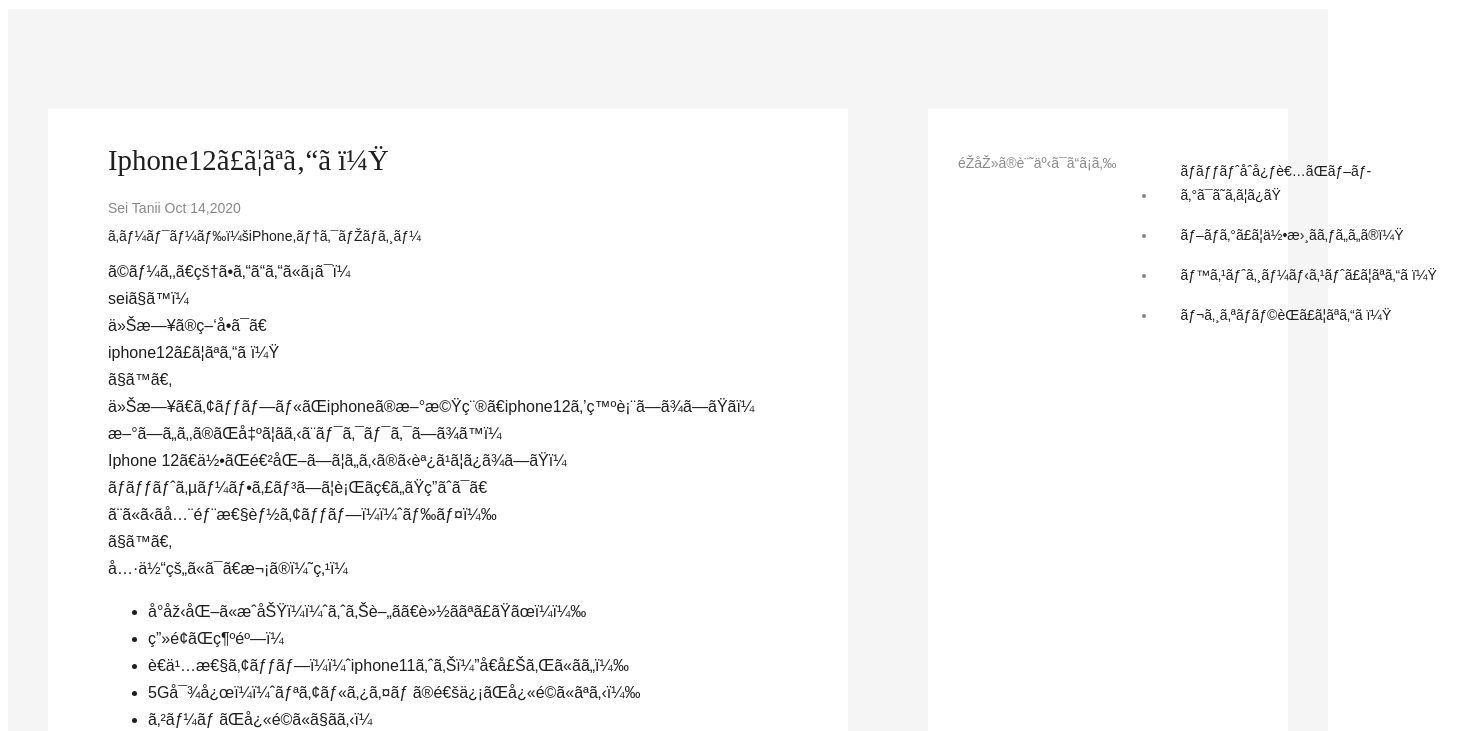
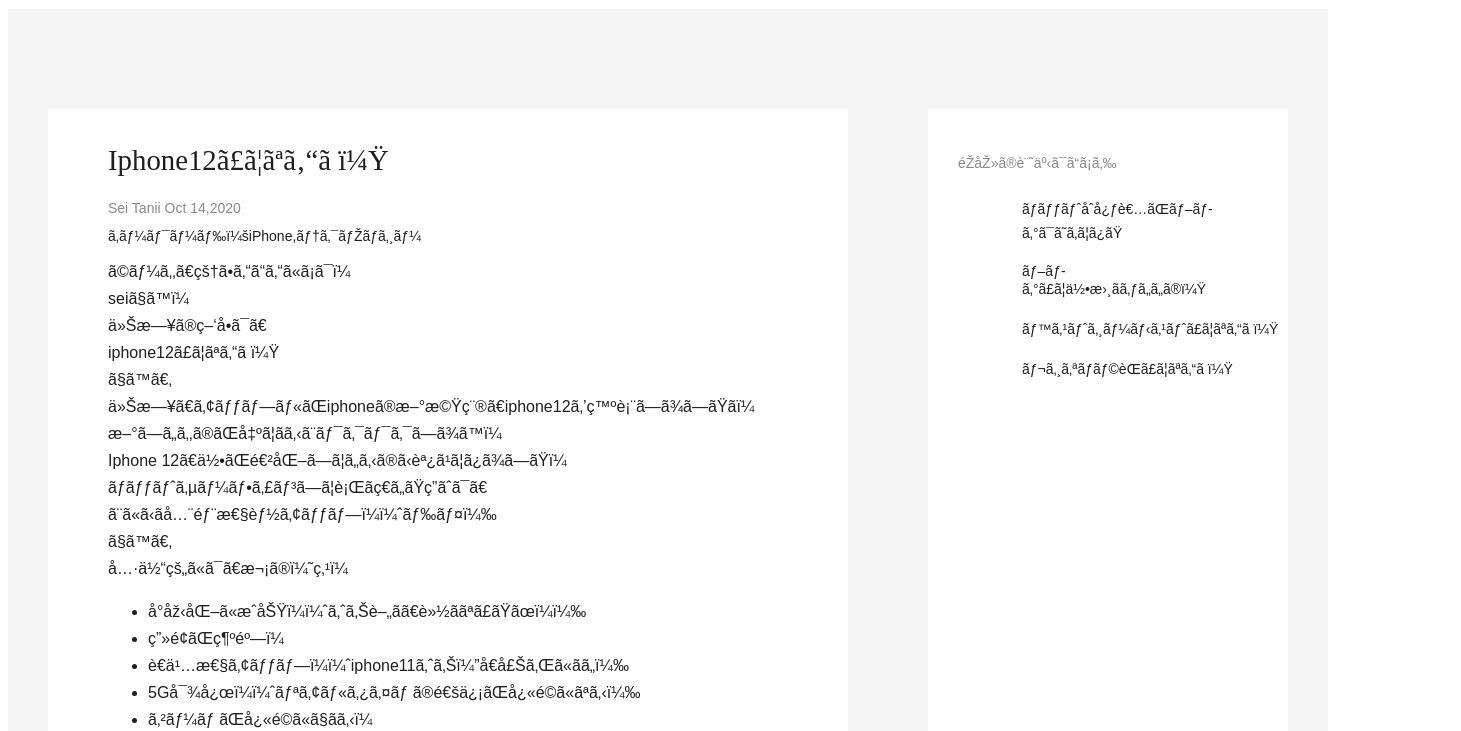
Before and after one commit to sei-tni-design/blog-20201014, a plain HTML site: page index.html in a window 1280 px wide. Shown: the part 69-800 px from the top of the page, 1461 px wide, since content can reach past the window. Drawn offline with Linux system fonts and the light colour scheme.

Commit message:
Update stylesheet.css

```diff
--- a/stylesheet.css
+++ b/stylesheet.css
@@ -73,9 +73,11 @@
   margin:0 40px;
   padding:30px 30px;
   width:300px;
-  display: inline-flex;
   background-color: #FFFFFF;
+}
 
+.main-link li{
+  list-style: none;
 }
 
 .btn{
```
